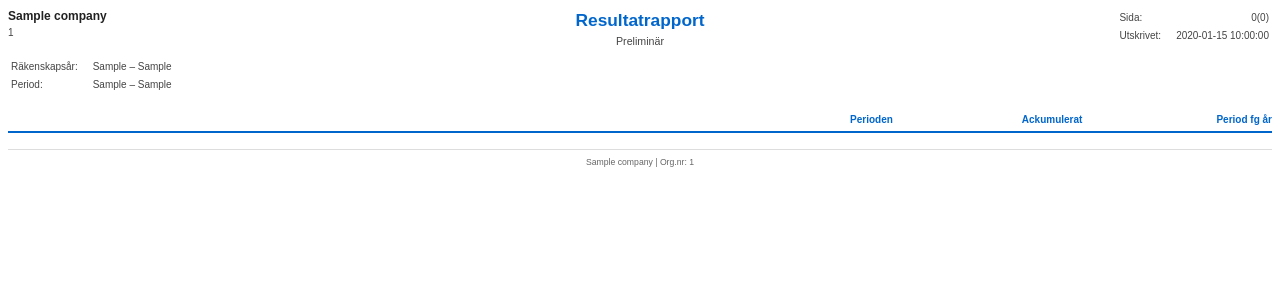
After one commit to cr3ation/reknir, a Python web app: template backend/app/templates/income_statement_template.html in a window 1280 px wide. The commit adds this page. Shown: the top 300 px of the page. Run offline with Jinja, Linux system fonts and the light colour scheme; the template is opened without the code that fills it: most values are stand-ins (such as "Sample title", 1, 10 or a date in 2020); lists and menus that the app fills with data are empty.

Commit message:
Add income statement PDF, fix report styling and VAT period bug
- Add income statement (Resultaträkning) PDF export with correct
  Swedish ÅRL/BAS 2024 structure including övriga rörelsekostnader
- Fix date format from %y-%m-%d to %Y-%m-%d in report PDFs
- Fix balance sheet template: remove borders from report-info,
  use table layout for Räkenskapsår/Period
- Standardize PDF download buttons to btn btn-primary
- Fix VAT report: vatPeriods call had swapped parameters causing
  empty Period dropdown

```diff
--- /dev/null
+++ b/backend/app/templates/income_statement_template.html
@@ -0,0 +1,330 @@
+<!DOCTYPE html>
+<html lang="sv">
+<head>
+    <meta charset="UTF-8">
+    <title>Resultatrapport - {{ company.name }}</title>
+    <style>
+        @page {
+            size: A4;
+            margin: 1.5cm 1.5cm 2cm 1.5cm;
+            @top-right {
+                content: "";
+            }
+        }
+
+        body {
+            font-family: Arial, sans-serif;
+            font-size: 7.5pt;
+            line-height: 1.4;
+            color: #222;
+        }
+
+        /* === HEADER === */
+        .header-grid {
+            display: flex;
+            justify-content: space-between;
+            align-items: flex-start;
+            margin-bottom: 0;
+        }
+
+        .header-left {
+            flex: 1;
+        }
+
+        .company-name {
+            font-size: 9pt;
+            font-weight: bold;
+        }
+
+        .company-org {
+            font-size: 7.5pt;
+            color: #444;
+            margin-top: 1px;
+        }
+
+        .header-center {
+            text-align: center;
+            flex: 1;
+        }
+
+        .report-title {
+            font-size: 13pt;
+            font-weight: bold;
+            color: #0066cc;
+        }
+
+        .report-subtitle {
+            font-size: 8pt;
+            color: #444;
+            margin-top: 2px;
+        }
+
+        .header-right {
+            flex: 1;
+            font-size: 7.5pt;
+            color: #444;
+        }
+
+        .header-right table {
+            margin-left: auto;
+        }
+
+        .header-right td:first-child {
+            padding-right: 12px;
+        }
+
+        .header-right td:last-child {
+            text-align: right;
+        }
+
+        .page-current::after {
+            content: counter(page);
+        }
+
+        .page-total::after {
+            content: counter(pages);
+        }
+
+        .report-info {
+            font-size: 7.5pt;
+            color: #444;
+            margin: 8px 0 14px 0;
+        }
+
+        .report-info td:first-child {
+            padding-right: 12px;
+        }
+
+        /* === TABLE === */
+        table.report-table {
+            width: 100%;
+            border-collapse: collapse;
+        }
+
+        /* Column headers */
+        table.report-table th {
+            text-align: right;
+            font-size: 7.5pt;
+            font-weight: bold;
+            padding: 4px 0;
+            color: #0066cc;
+            border-bottom: 2px solid #0066cc;
+        }
+
+        table.report-table th:first-child {
+            text-align: left;
+        }
+
+        table.report-table th.col-amount {
+            width: 15%;
+        }
+
+        /* --- Section headers (Rörelsens intäkter mm) --- */
+        tr.section-header td {
+            font-weight: bold;
+            font-size: 8.5pt;
+            padding: 10px 0 2px 0;
+            border: none;
+            color: #0066cc;
+        }
+
+        /* --- Group headers (Nettoomsättning) --- */
+        tr.group-header td {
+            font-weight: bold;
+            font-size: 7.5pt;
+            padding: 4px 0 1px 16px;
+            border: none;
+        }
+
+        /* --- Account rows --- */
+        tr.account-row td {
+            padding: 1px 0;
+            border: none;
+            font-size: 7.5pt;
+        }
+
+        tr.account-row td:first-child {
+            padding-left: 32px;
+        }
+
+        .account-number {
+            font-family: 'Courier New', monospace;
+            font-size: 7pt;
+            color: #666;
+            display: inline-block;
+            width: 34px;
+        }
+
+        td.amount {
+            text-align: right;
+            font-family: 'Courier New', monospace;
+            font-size: 7.5pt;
+            white-space: nowrap;
+        }
+
+        /* --- Group sum (S:a Nettoomsättning) --- */
+        tr.group-sum td {
+            padding: 1px 0 4px 32px;
+            border-top: 1px solid #999;
+            font-size: 7.5pt;
+        }
+
+        tr.group-sum td.amount {
+            padding-left: 0;
+        }
+
+        /* --- Section sum (S:a Rörelseintäkter mm) --- */
+        tr.section-sum td {
+            padding: 2px 0 3px 16px;
+            border-top: 1px solid #4a90c4;
+            font-weight: bold;
+            font-size: 7.5pt;
+        }
+
+        tr.section-sum td.amount {
+            padding-left: 0;
+        }
+
+        /* --- Intermediate result (Bruttovinst, Rörelseresultat...) --- */
+        tr.intermediate td {
+            padding: 3px 0 3px 0;
+            border-top: 2px solid #0066cc;
+            font-weight: bold;
+            font-size: 7.5pt;
+            color: #0066cc;
+        }
+
+        /* --- Final result (Beräknat resultat) --- */
+        tr.final-result td {
+            padding: 6px 0 3px 0;
+            font-weight: bold;
+            font-size: 8.5pt;
+            border-top: 2px solid #0066cc;
+            border-bottom: 2px solid #0066cc;
+            color: #0066cc;
+        }
+
+        /* Spacer row */
+        tr.spacer td {
+            padding: 3px 0;
+            border: none;
+        }
+
+        /* === FOOTER === */
+        .footer {
+            margin-top: 16px;
+            padding-top: 6px;
+            border-top: 1px solid #ddd;
+            font-size: 6.5pt;
+            color: #666;
+            text-align: center;
+        }
+    </style>
+</head>
+<body>
+    <!-- Header -->
+    <div class="header-grid">
+        <div class="header-left">
+            <div class="company-name">{{ company.name }}</div>
+            <div class="company-org">{{ company.org_number }}</div>
+        </div>
+        <div class="header-center">
+            <div class="report-title">Resultatrapport</div>
+            <div class="report-subtitle">Preliminär</div>
+        </div>
+        <div class="header-right">
+            <table>
+                <tr><td>Sida:</td><td><span class="page-current"></span>(<span class="page-total"></span>)</td></tr>
+                <tr><td>Utskrivet:</td><td>{{ generated_date }}</td></tr>
+            </table>
+        </div>
+    </div>
+
+    <div class="report-info">
+        <table>
+            <tr><td>Räkenskapsår:</td><td>{{ period_start }} – {{ period_end }}</td></tr>
+            <tr><td>Period:</td><td>{{ period_start }} – {{ period_end }}</td></tr>
+        </table>
+    </div>
+
+    <!-- Income statement table -->
+    <table class="report-table">
+        <thead>
+            <tr>
+                <th></th>
+                <th class="col-amount">Perioden</th>
+                <th class="col-amount">Ackumulerat</th>
+                <th class="col-amount">Period fg år</th>
+            </tr>
+        </thead>
+        <tbody>
+            {% for row in data.rows %}
+
+            {% if row.type == 'section_header' %}
+            <tr class="section-header">
+                <td colspan="4">{{ row.title }}</td>
+            </tr>
+
+            {% elif row.type == 'group_header' %}
+            <tr class="group-header">
+                <td colspan="4">{{ row.title }}</td>
+            </tr>
+
+            {% elif row.type == 'account' %}
+            <tr class="account-row">
+                <td>
+                    <span class="account-number">{{ row.account_number }}</span>
+                    {{ row.name }}
+                </td>
+                <td class="amount">{{ row.period|format_sek }}</td>
+                <td class="amount">{{ row.accumulated|format_sek }}</td>
+                <td class="amount">{{ row.prev_year|format_sek }}</td>
+            </tr>
+
+            {% elif row.type == 'group_sum' %}
+            <tr class="group-sum">
+                <td>{{ row.title }}</td>
+                <td class="amount">{{ row.period|format_sek }}</td>
+                <td class="amount">{{ row.accumulated|format_sek }}</td>
+                <td class="amount">{{ row.prev_year|format_sek }}</td>
+            </tr>
+
+            {% elif row.type == 'section_sum' %}
+            <tr class="section-sum">
+                <td>{{ row.title }}</td>
+                <td class="amount">{{ row.period|format_sek }}</td>
+                <td class="amount">{{ row.accumulated|format_sek }}</td>
+                <td class="amount">{{ row.prev_year|format_sek }}</td>
+            </tr>
+
+            {% elif row.type == 'intermediate' %}
+            <tr class="intermediate">
+                <td>{{ row.title }}</td>
+                <td class="amount">{{ row.period|format_sek }}</td>
+                <td class="amount">{{ row.accumulated|format_sek }}</td>
+                <td class="amount">{{ row.prev_year|format_sek }}</td>
+            </tr>
+
+            {% elif row.type == 'final_result' %}
+            <tr class="final-result">
+                <td>{{ row.title }}</td>
+                <td class="amount">{{ row.period|format_sek }}</td>
+                <td class="amount">{{ row.accumulated|format_sek }}</td>
+                <td class="amount">{{ row.prev_year|format_sek }}</td>
+            </tr>
+
+            {% elif row.type == 'separator' %}
+            <tr class="spacer"><td colspan="4"></td></tr>
+
+            {% endif %}
+            {% endfor %}
+        </tbody>
+    </table>
+
+    <!-- Footer -->
+    <div class="footer">
+        {{ company.name }} | Org.nr: {{ company.org_number }}
+        {% if company.is_vat_registered %} | Momsreg: {{ company.vat_number }}{% endif %}
+    </div>
+</body>
+</html>
```
Also changed, not shown: backend/app/routers/reports.py (+24 -10 lines), backend/app/services/report_pdf_service.py (+278 -3 lines), backend/app/templates/balance_sheet_template.html (+8 -5 lines), frontend/src/pages/Reports.tsx (+33 -4 lines), frontend/src/services/api.ts (+7 -2 lines).
